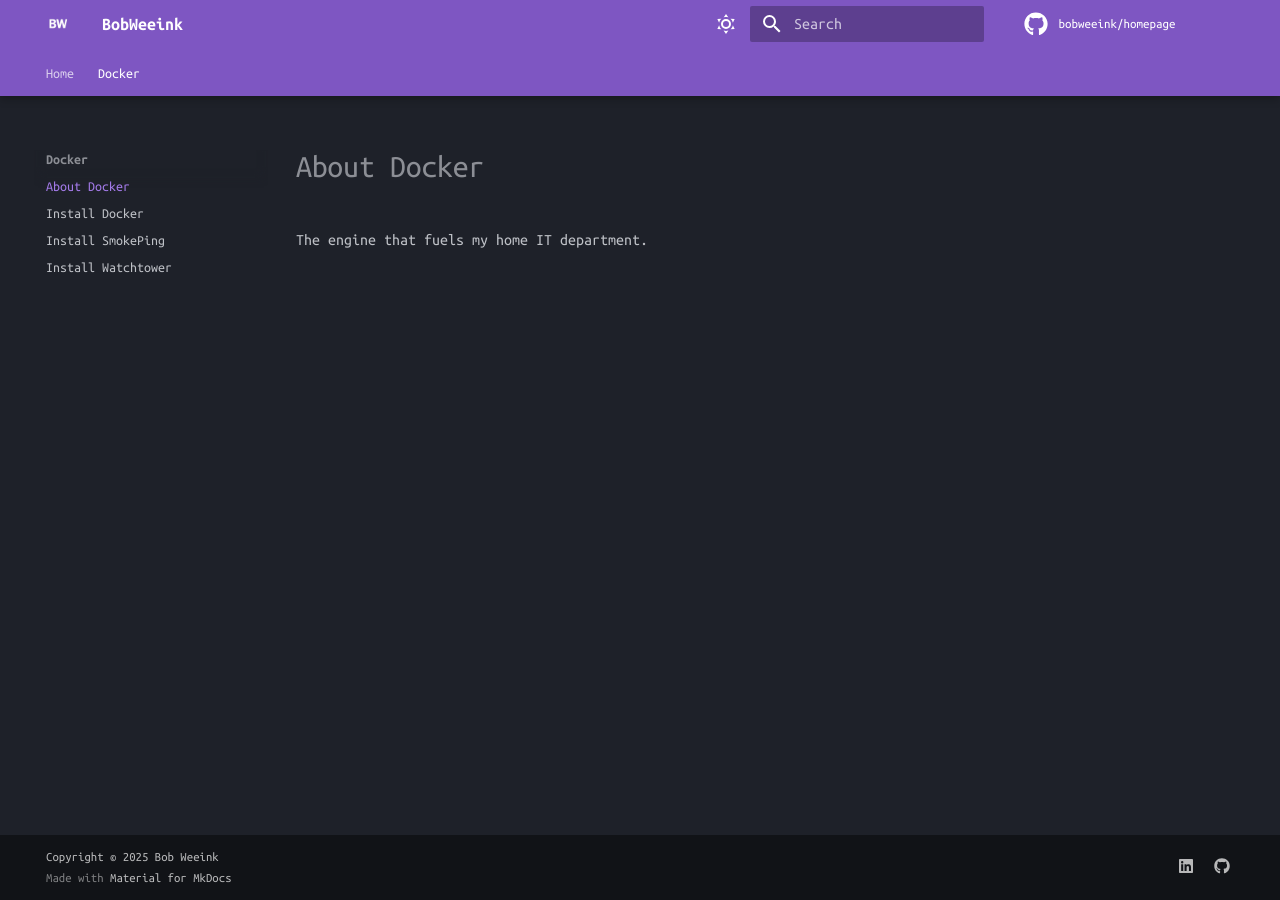
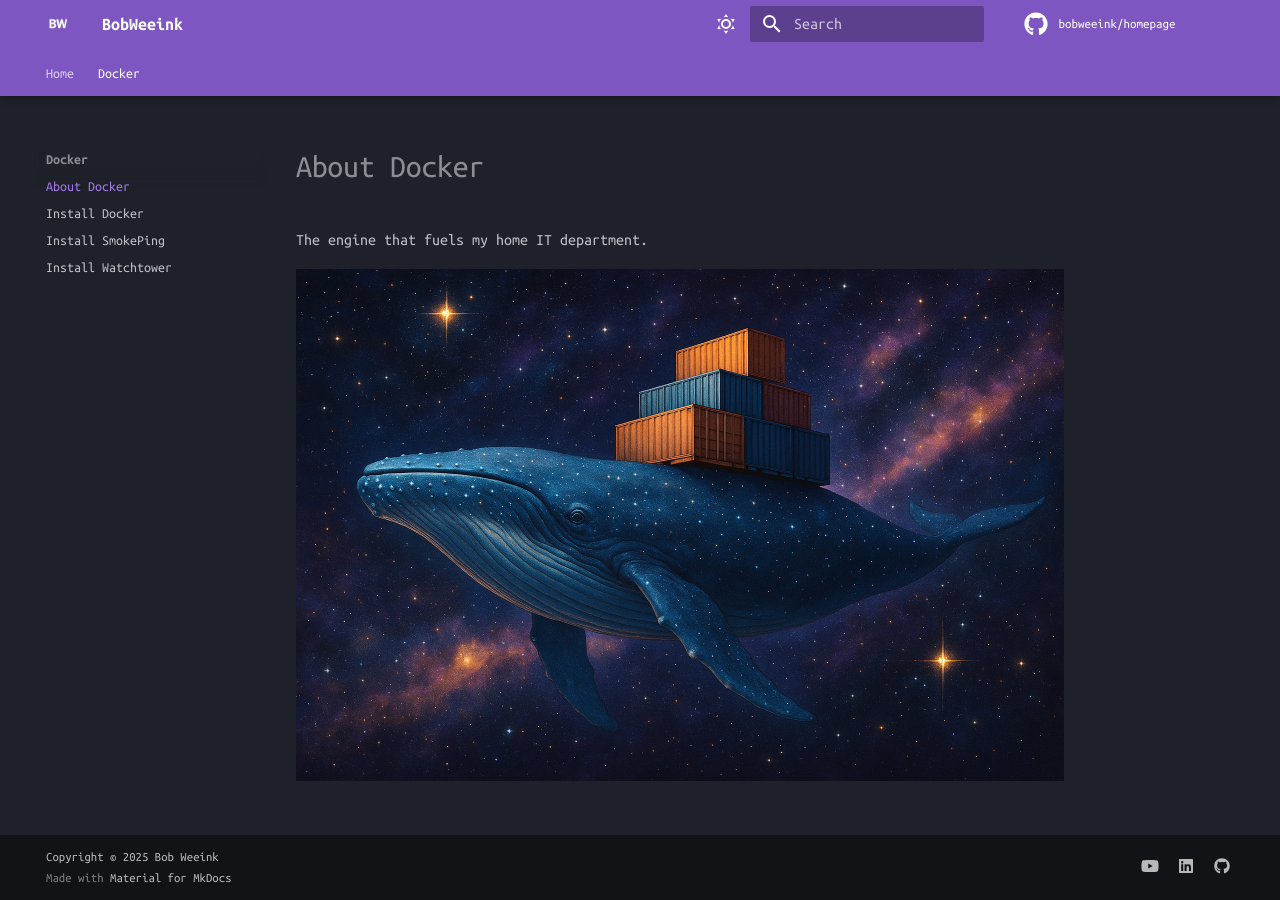
Before and after one commit to bobweeink/homepage, an MkDocs documentation site: the page built from docs/docker/index.md, in a window 1280 px wide. Built offline with MkDocs 1.6.1 and Material for MkDocs 9.7.7, drawn with Linux system fonts in a browser that asks for light colours; comment, search, counter and statistics services are not loaded.

Commit message:
added whale-in-space.png and some spell check

```diff
--- a/docs/docker/index.md
+++ b/docs/docker/index.md
@@ -1,3 +1,5 @@
 # About Docker
 
 The engine that fuels my home IT department.
+
+[![whale-in-space](./images/whale-in-space.png)](./images/whale-in-space.png)
--- a/mkdocs.yml
+++ b/mkdocs.yml
@@ -48,6 +48,8 @@ theme:
 # Extra configuration
 extra:
   social:
+    - icon: fontawesome/brands/youtube
+      link: https://www.youtube.com/@bobweeink
     - icon: fontawesome/brands/linkedin
       link: https://www.linkedin.com/in/bobweeink
     - icon: fontawesome/brands/github
```
Also changed, not shown: docs/docker/images/whale-in-space.png (added).
